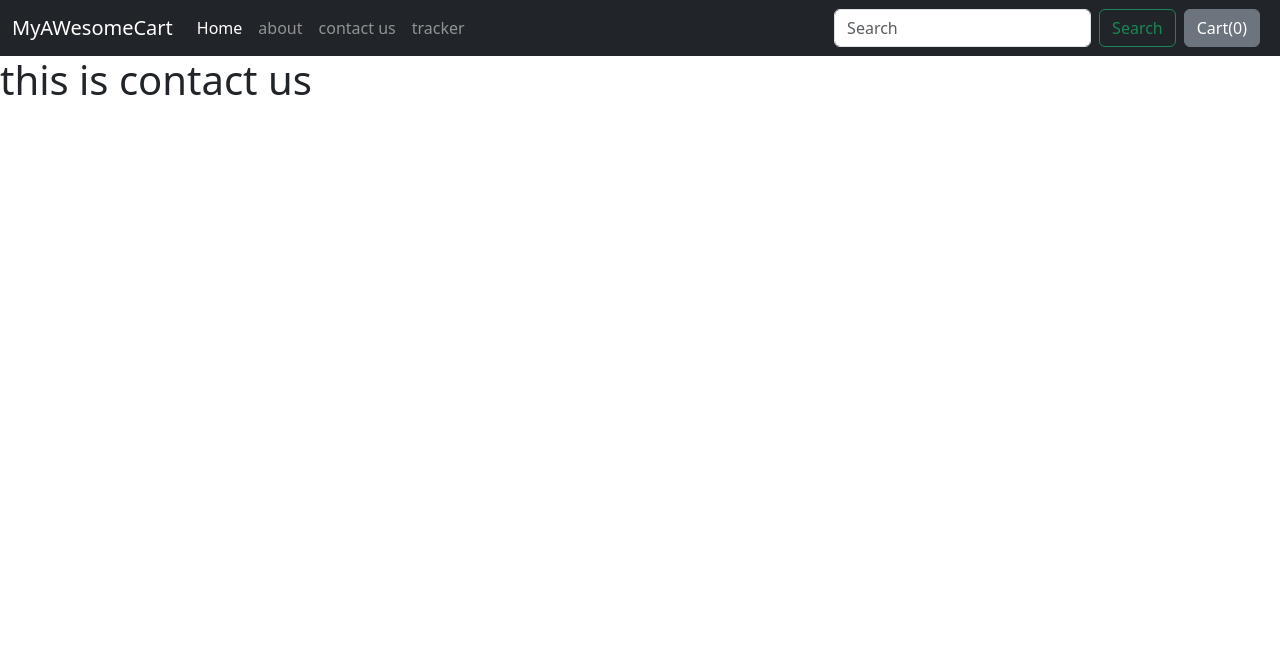
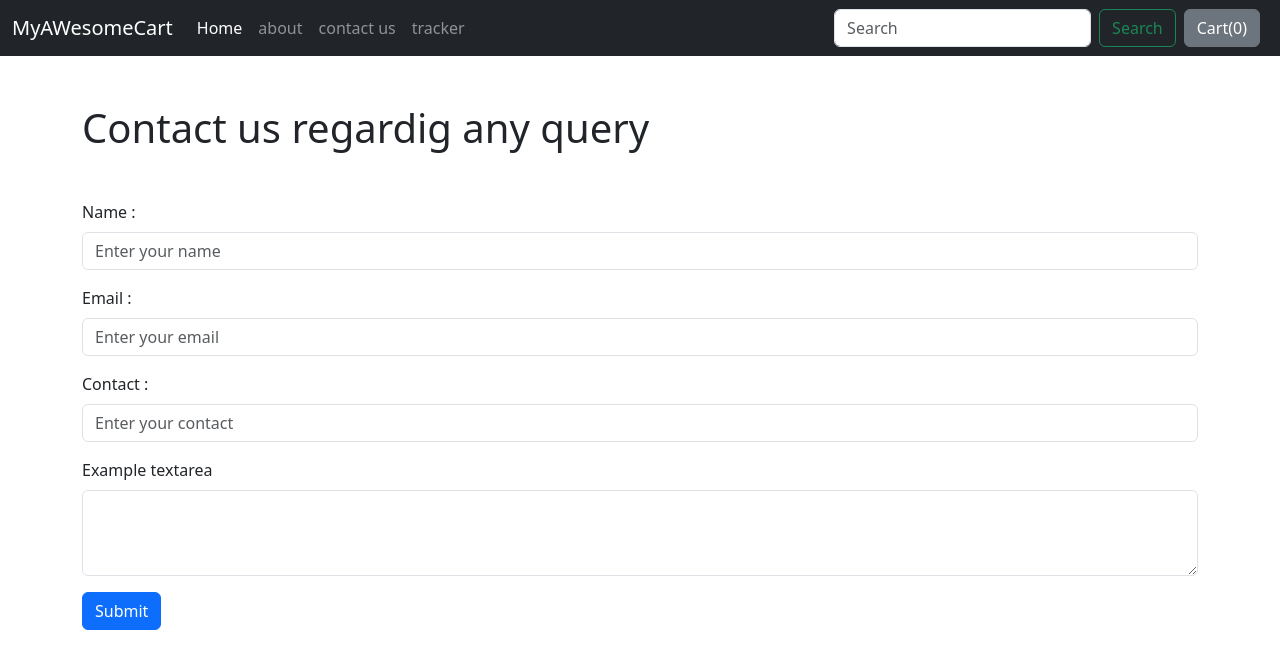
Before and after one commit to jysin330/django_ecommerce_web, a Django app: page /shop/contact/ in a window 1280 px wide. Shown: the top 669 px of the page. Run offline with Django 4.2, Linux system fonts and the light colour scheme; some libraries are stand-ins or nearby versions.

```diff
--- a/mysite/shop/templates/shop/contact1.html
+++ b/mysite/shop/templates/shop/contact1.html
@@ -1,13 +1,28 @@
 {% extends 'shop/basic.html' %}
 
 {%block title%} Title of contact us {% endblock %}
-{% block css %}
-<style>
-    body {
-        background-color: blue;
-    }
-</style>
+
+{% block body %}
+<div class="container my-5">
+    <h1 class="my-5">Contact us regardig any query</h1>
+    <form action="/shop/contact/" method="post">{% csrf_token %}
+        <div class="mb-3 form-group">
+            <label for="name" class="form-label">Name : </label>
+            <input type="name" name = "name" class="form-control" id="name" placeholder="Enter your name">
+          </div>
+        <div class="mb-3 form-group">
+          <label for="email" class="form-label">Email : </label>
+          <input type="email" name="email" class="form-control" id="email" placeholder="Enter your email">
+        </div>
+        <div class="mb-3 form-group">
+            <label for="contact" class="form-label">Contact : </label>
+            <input type="tel" name="contact" class="form-control" id="contact" placeholder="Enter your contact">
+          </div>
+          <div class="mb-3 form-group">
+            <label for="exampleFormControlTextarea1" class="form-label">Example textarea</label>
+            <textarea class="form-control" name ="desc" id="exampleFormControlTextarea1" rows="3"></textarea>
+          </div>
+        <button type="submit" class="btn btn-primary">Submit</button>
+      </form>
+</div>
 {% endblock %}
-{% block body %}
-<h1>this is contact us</h1>
-{% endblock %}
--- a/mysite/shop/views.py
+++ b/mysite/shop/views.py
@@ -32,6 +32,13 @@ def about(request):
 
 
 def contact(request):
+    if (request.method == "POST"):
+        print(request)
+        name = request.POST.get('name', '')
+        email = request.POST.get('email', '')
+        contact = request.POST.get('contact', '')
+        desc = request.POST.get('desc', '')
+        print(name, contact, email, desc)
     return render(request, 'shop/contact1.html')
 
 
```
Also changed, not shown: mysite/shop/models.py (+11 -0 lines), mysite/shop/templates/shop/about1.html (+44 -9 lines), mysite/db.sqlite3, mysite/shop/migrations/0004_contact.py (added).
